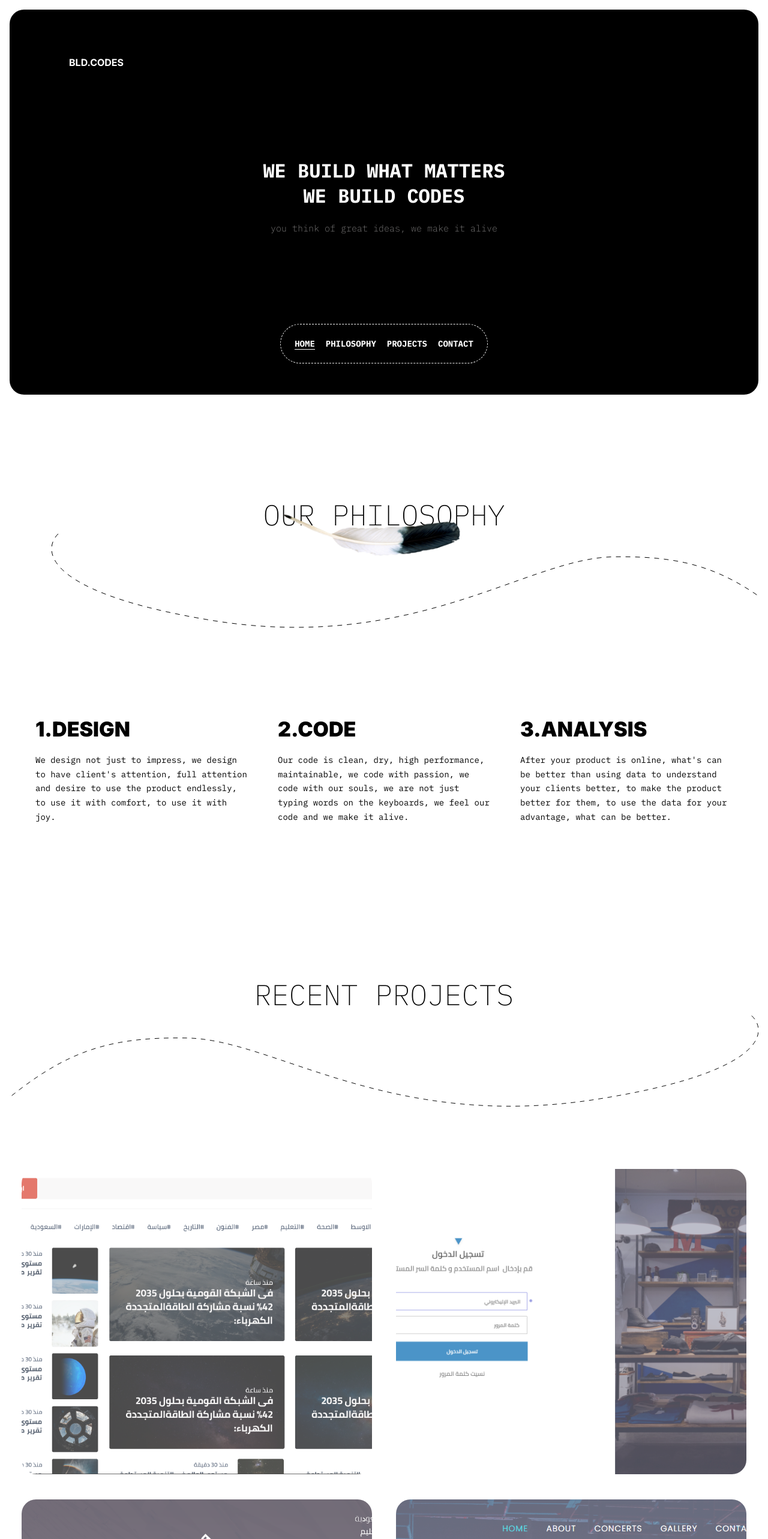
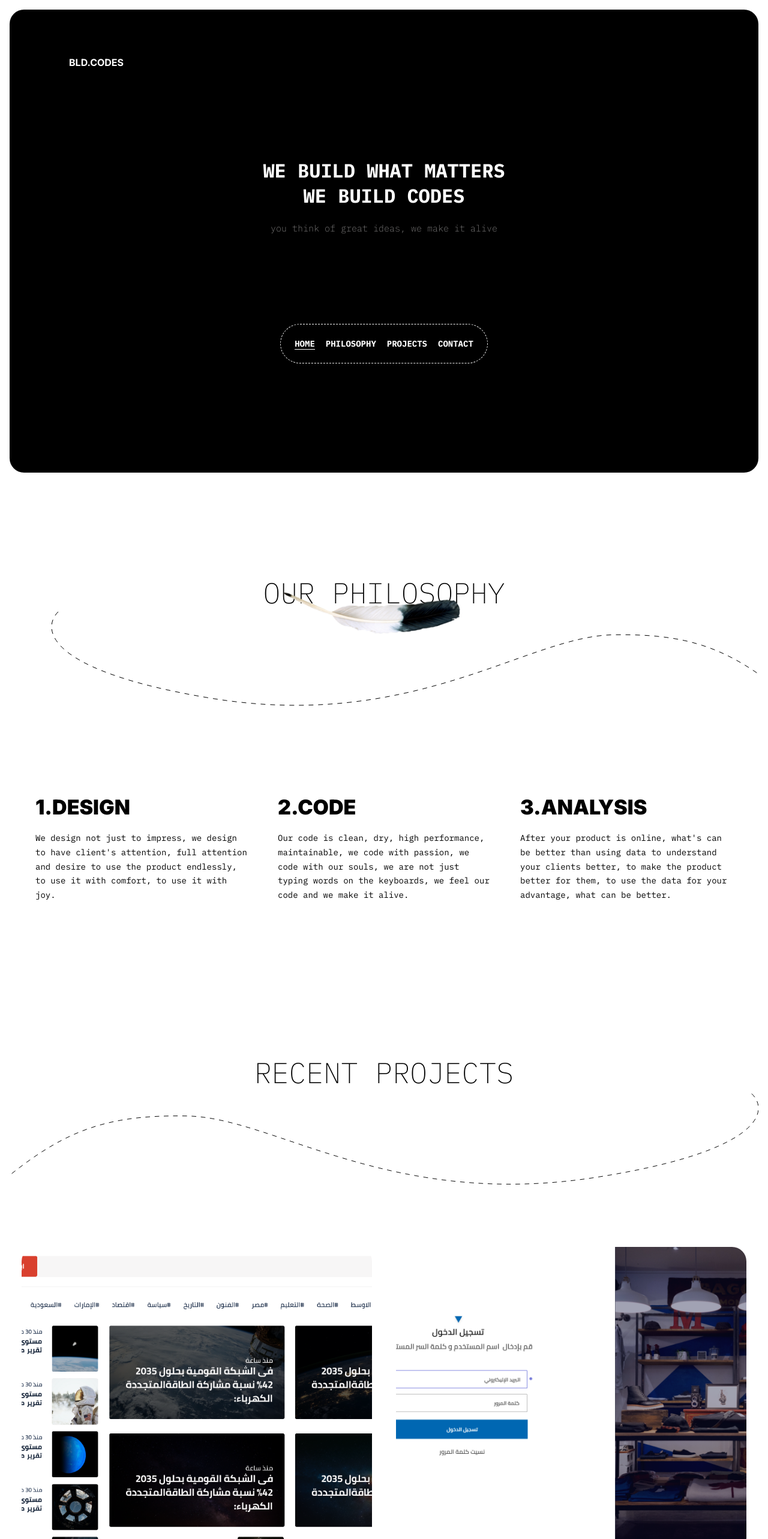
Before and after one commit to GeorgeNagib/bld.codes, a React (Create React App) app: page / in a window 1280 px wide. Shown: the top 2566 px of the page at 60% size. Built offline with nearby package versions, Linux system fonts and the light colour scheme.

Commit message:
Final animation

```diff
--- a/package.json
+++ b/package.json
@@ -6,6 +6,7 @@
     "@testing-library/jest-dom": "^5.16.4",
     "@testing-library/react": "^13.3.0",
     "@testing-library/user-event": "^13.5.0",
+    "aos": "^2.3.4",
     "react": "^18.2.0",
     "react-dom": "^18.2.0",
     "react-scripts": "5.0.1",
--- a/src/components/contact-card/contact-card.component.jsx
+++ b/src/components/contact-card/contact-card.component.jsx
@@ -2,7 +2,7 @@ import React from 'react';
 import './contact-card.styles.css';
 
 const ContactCard = ({ title, link = '#' }) => (
-  <div className="contact-card">
+  <div className="contact-card" data-aos='fade-up'>
     <a href={link}>{title}</a>
   </div>
 );
--- a/src/components/contact/contact.component.jsx
+++ b/src/components/contact/contact.component.jsx
@@ -4,9 +4,9 @@ import ContactCard from '../contact-card/contact-card.component';
 import './contact.styles.css';
 
 const Contact = () => (
-  <section className="contact-us" id="contact">
+  <section className="contact-us" id="contact" >
     <div className="container">
-      <h2 className="heading-2">CONTACT US</h2>
+      <h2 className="heading-2" data-aos='fade-right'>CONTACT US</h2>
       <svg
         width="1250"
         height="191"
--- a/src/components/header/header.styles.css
+++ b/src/components/header/header.styles.css
@@ -5,6 +5,7 @@
   padding-bottom: 5.19rem;
   padding-left: 3rem;
   padding-right: 3rem;
+  height: 96.5vh;
 }
 
 .logo {
--- a/src/components/philosophy/philosophy.component.jsx
+++ b/src/components/philosophy/philosophy.component.jsx
@@ -1,14 +1,22 @@
-import React from 'react';
+import React, {useEffect} from 'react';
 import './philosophy.styles.css';
 import pic from './image 1.png';
 import Service from '../service/service.component';
+import Aos from 'aos';
+import 'aos/dist/aos.css';
 
-const PhilosophySection = () => (
+const PhilosophySection = () => {
+
+  useEffect(() => {
+    Aos.init({ duration: 1500 });
+  }, []);
+
+  return(
   <section className="philosophy" id="philosophy">
     <div className="container">
       <div className="philosophy-title-content">
-        <h2 className="heading-2">our philosophy</h2>
-        <img src={pic} alt="our philosophy img" className="img-fluid" />
+        <h2 className="heading-2" data-aos='fade-right'>our philosophy</h2>
+        <img src={pic} alt="our philosophy img" className="img-fluid" data-aos='fade-up'/>
       </div>
       <svg
         width="1277"
@@ -39,6 +47,6 @@ const PhilosophySection = () => (
       </div>
     </div>
   </section>
-);
+)};
 
 export default PhilosophySection;
--- a/src/components/project/project.component.jsx
+++ b/src/components/project/project.component.jsx
@@ -2,7 +2,7 @@ import React from 'react';
 import './project.styles.css';
 
 const Project = ({ pic, link = '#' }) => (
-  <a href={link} className="project">
+  <a href={link} className="project" data-aos='fade-up'>
     <div className="img-container">
       <img src={pic} alt="project" />
     </div>
--- a/src/components/recent-projects/recent-projects.components.jsx
+++ b/src/components/recent-projects/recent-projects.components.jsx
@@ -79,7 +79,7 @@ const RecentProjectsSection = () => {
   return (
     <section className="recent-projects" id="recent-projects">
       <div className="container">
-        <h2 className="heading-2">recent projects</h2>
+        <h2 className="heading-2" data-aos='fade-right'>recent projects</h2>
         <svg
           width="1300"
           height="188"
--- a/src/components/service/service.component.jsx
+++ b/src/components/service/service.component.jsx
@@ -3,8 +3,8 @@ import './service.styles.css';
 
 const Service = ({ title, description }) => (
   <div className="service">
-    <h3 className="heading-3">{title}</h3>
-    <p className="description">{description}</p>
+    <h3 className="heading-3" data-aos='fade-right'>{title}</h3>
+    <p className="description" data-aos='fade-up'>{description}</p>
   </div>
 );
 
```
Also changed, not shown: 1 other file (tests, documents, lock files or other folders).
